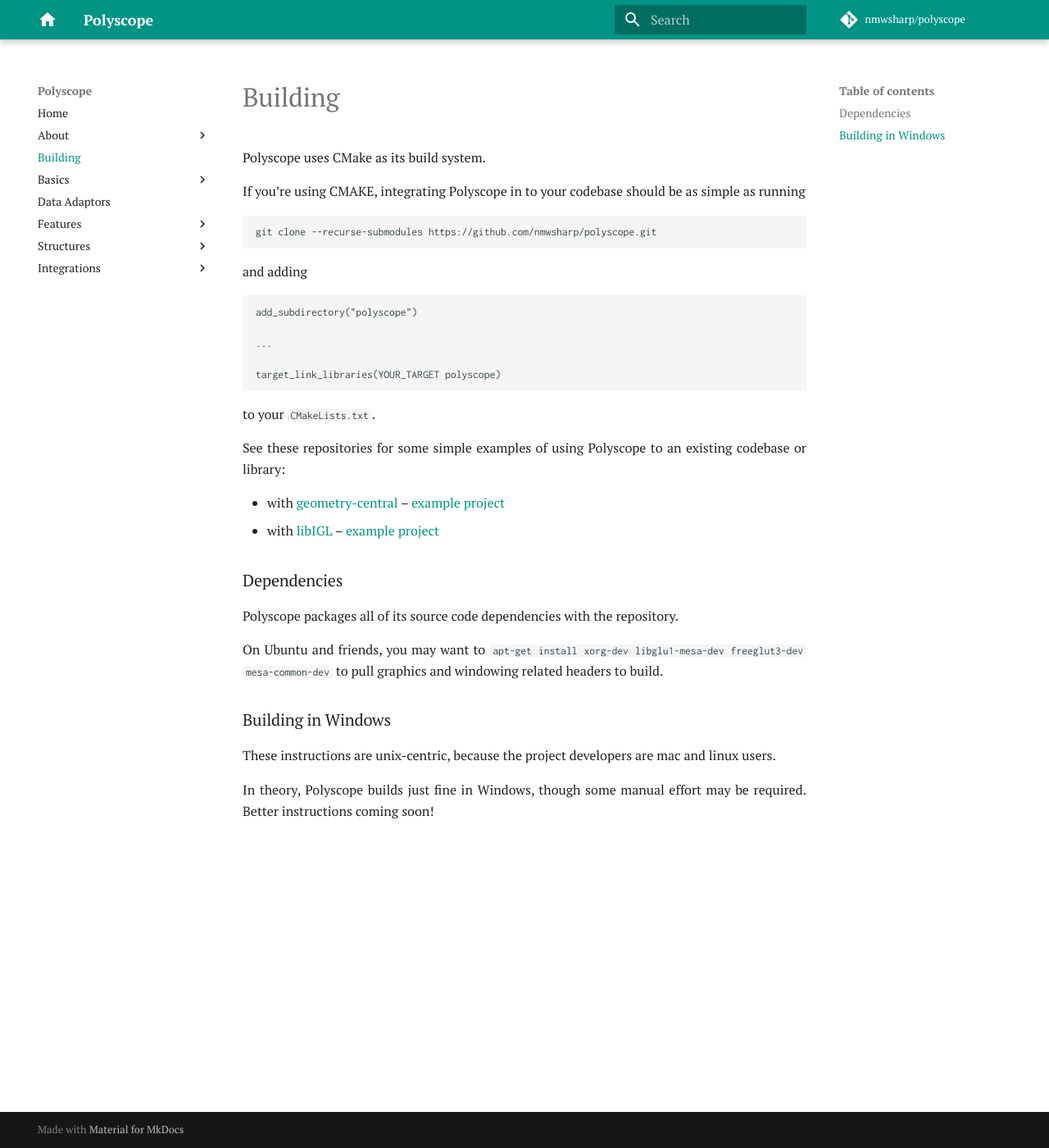
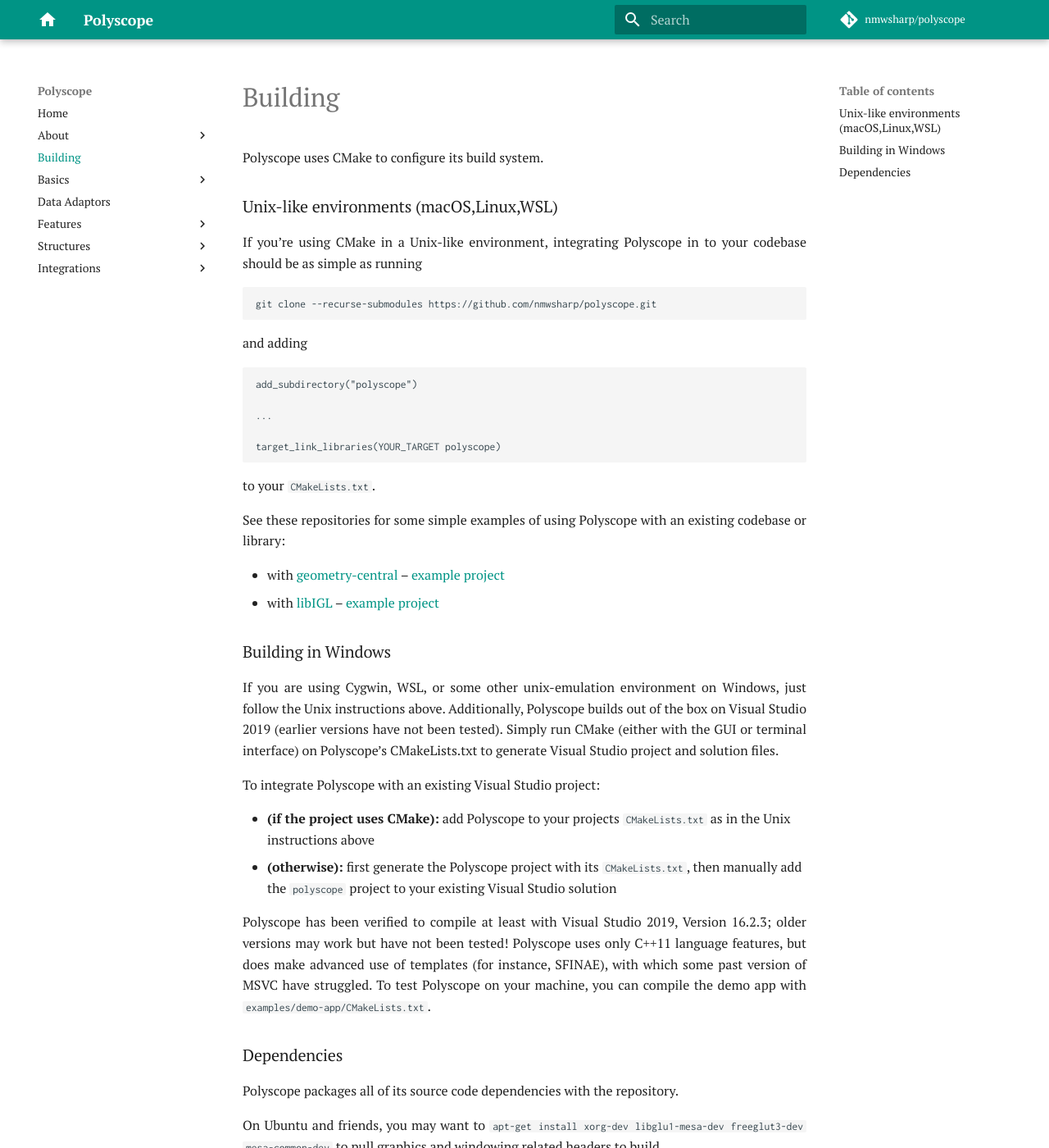
Before and after one commit to nmwsharp/polyscope-docs, an MkDocs documentation site: the page built from source/building/index.md, in a window 1280 px wide and 1400 px high. Shown: the whole window at 82% size. Built offline with MkDocs 1.6.1 and Material for MkDocs 9.7.7, drawn with Linux system fonts in a browser that asks for light colours; comment, search, counter and statistics services are not loaded.

Commit message:
update windows instructions

````diff
--- a/source/building/index.md
+++ b/source/building/index.md
@@ -1,7 +1,9 @@
-Polyscope uses CMake as its build system.
+Polyscope uses CMake to configure its build system.
 
-If you're using CMAKE, integrating Polyscope in to your codebase should be as simple as running
-```
+### Unix-like environments (macOS,Linux,WSL)
+
+If you're using CMake in a Unix-like environment, integrating Polyscope in to your codebase should be as simple as running
+```sh
 git clone --recurse-submodules https://github.com/nmwsharp/polyscope.git
 ```
 and adding
@@ -14,20 +16,26 @@
 ```
 to your `CMakeLists.txt`.
 
-See these repositories for some simple examples of using Polyscope to an existing codebase or library:
+See these repositories for some simple examples of using Polyscope with an existing codebase or library:
 
 - with [geometry-central](http://geometry-central.net) -- [example project](https://github.com/nmwsharp/gc-polyscope-project-template)
 - with [libIGL](https://libigl.github.io/) -- [example project](https://github.com/nmwsharp/libigl-polyscope-project-template)
 
+
+### Building in Windows
+
+If you are using Cygwin, WSL, or some other unix-emulation environment on Windows, just follow the Unix instructions above. Additionally, Polyscope builds out of the box on Visual Studio 2019 (earlier versions have not been tested). Simply run CMake (either with the GUI or terminal interface) on Polyscope's CMakeLists.txt to generate Visual Studio project and solution files.
+
+To integrate Polyscope with an existing Visual Studio project:
+
+ - **(if the project uses CMake):** add Polyscope to your projects `CMakeLists.txt` as in the Unix instructions above
+ - **(otherwise):** first generate the Polyscope project with its `CMakeLists.txt`, then manually add the `polyscope` project to your existing Visual Studio solution
+
+
+Polyscope has been verified to compile at least with Visual Studio 2019, Version 16.2.3; older versions may work but have not been tested! Polyscope uses only C++11 language features, but does make advanced use of templates (for instance, SFINAE), with which some past version of MSVC have struggled.  To test Polyscope on your machine, you can compile the demo app with `examples/demo-app/CMakeLists.txt`.
 
 ### Dependencies
 
 Polyscope packages all of its source code dependencies with the repository.
 
 On Ubuntu and friends, you may want to `apt-get install xorg-dev libglu1-mesa-dev freeglut3-dev mesa-common-dev` to pull graphics and windowing related headers to build.
-
-### Building in Windows
-
-These instructions are unix-centric, because the project developers are mac and linux users.
-
-In theory, Polyscope builds just fine in Windows, though some manual effort may be required. Better instructions coming soon!
````
